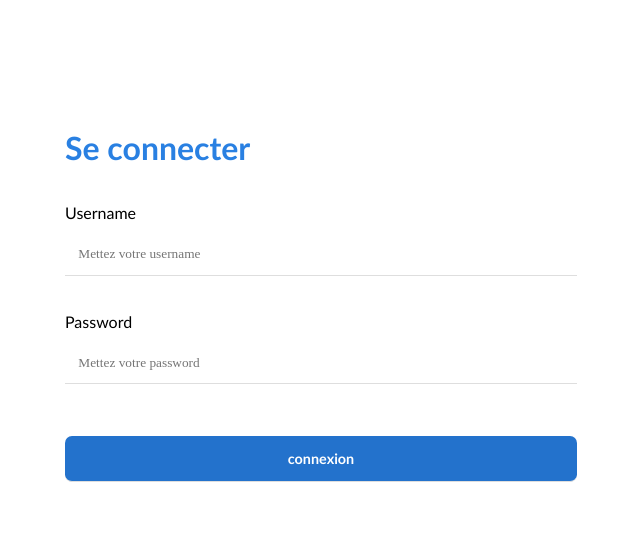
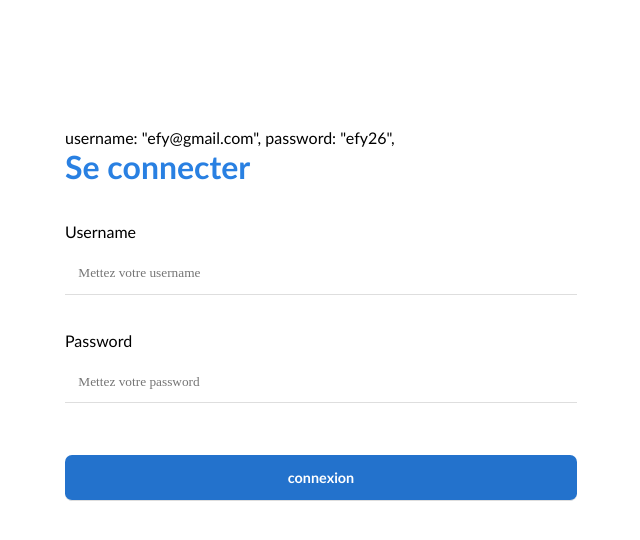
Before and after one commit to efy26/user_admi, a plain HTML site: page index.html in a window 1280 px wide. Shown: the whole page, without its empty margins (319-959 px from the left). Drawn offline with Linux system fonts and the light colour scheme.

Commit message:
correction sur login

```diff
--- a/login.html
+++ b/index.html
@@ -10,6 +10,10 @@
 <body>
     <div class="block_container">
         <div class="container">
+            <p>
+                username: "efy@gmail.com",
+            password: "efy26",
+            </p>
             <div class="grd_titre">
                 <h1>Se connecter</h1>
             </div>
--- a/js/script.js
+++ b/js/script.js
@@ -12,8 +12,7 @@ const btn_submit = document.querySelector(".btn_submit input")
             profil: "img/admis.jpeg"
             }
         ]
-        // document.querySelector(".containers img").src = admis.profil
-        // document.querySelector(".containers span").innerHTML = admis.username+ " <strong>admis</strong>"
+
         let users = [
             {
                 nom: "Pierre",
@@ -63,7 +62,7 @@ const btn_submit = document.querySelector(".btn_submit input")
 
     const checkConnexion = () => {
 
-        if (username_input.value === admis.username && password_input.value === admis.password) {
+        if (username_input.value === admis[0].username && password_input.value === admis[0].password) {
             document.querySelector("form").action = "admi.html"
 
         }else if (username_input.value === "" || password_input.value === "") {
```
